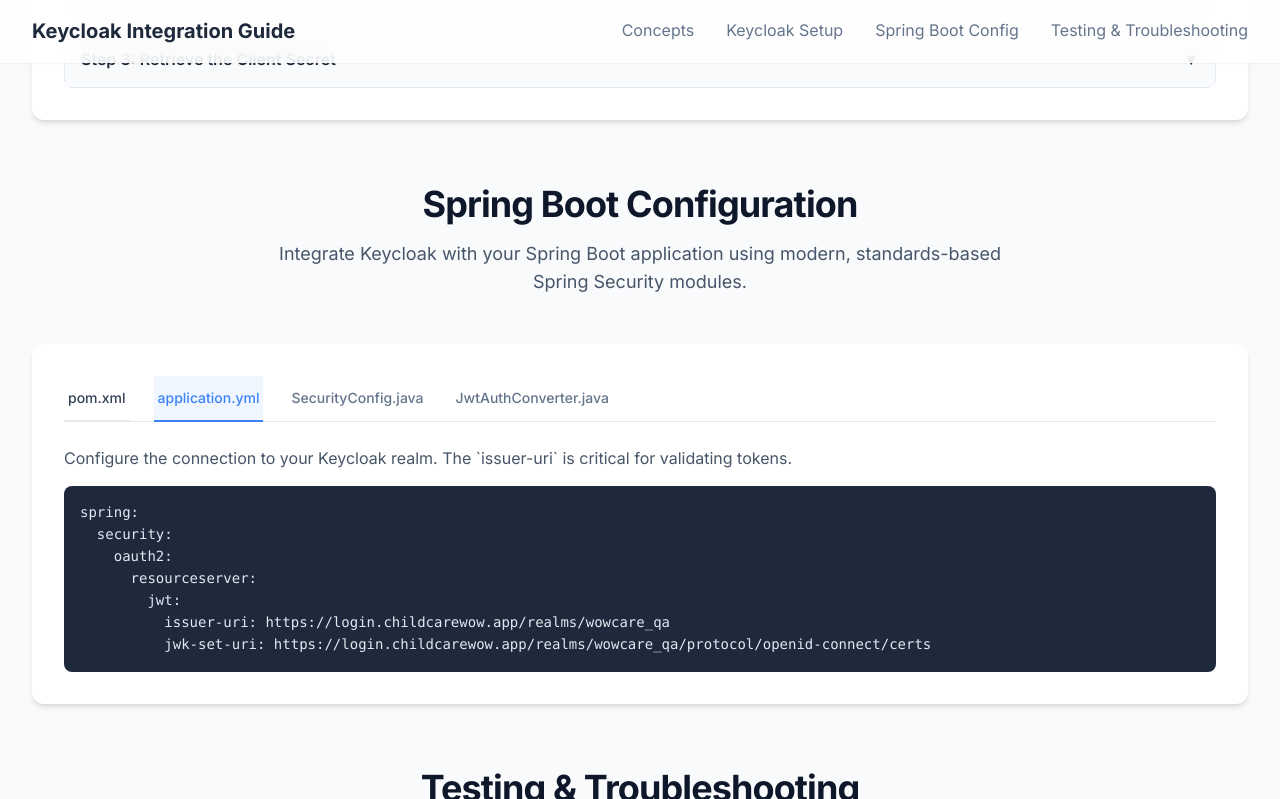
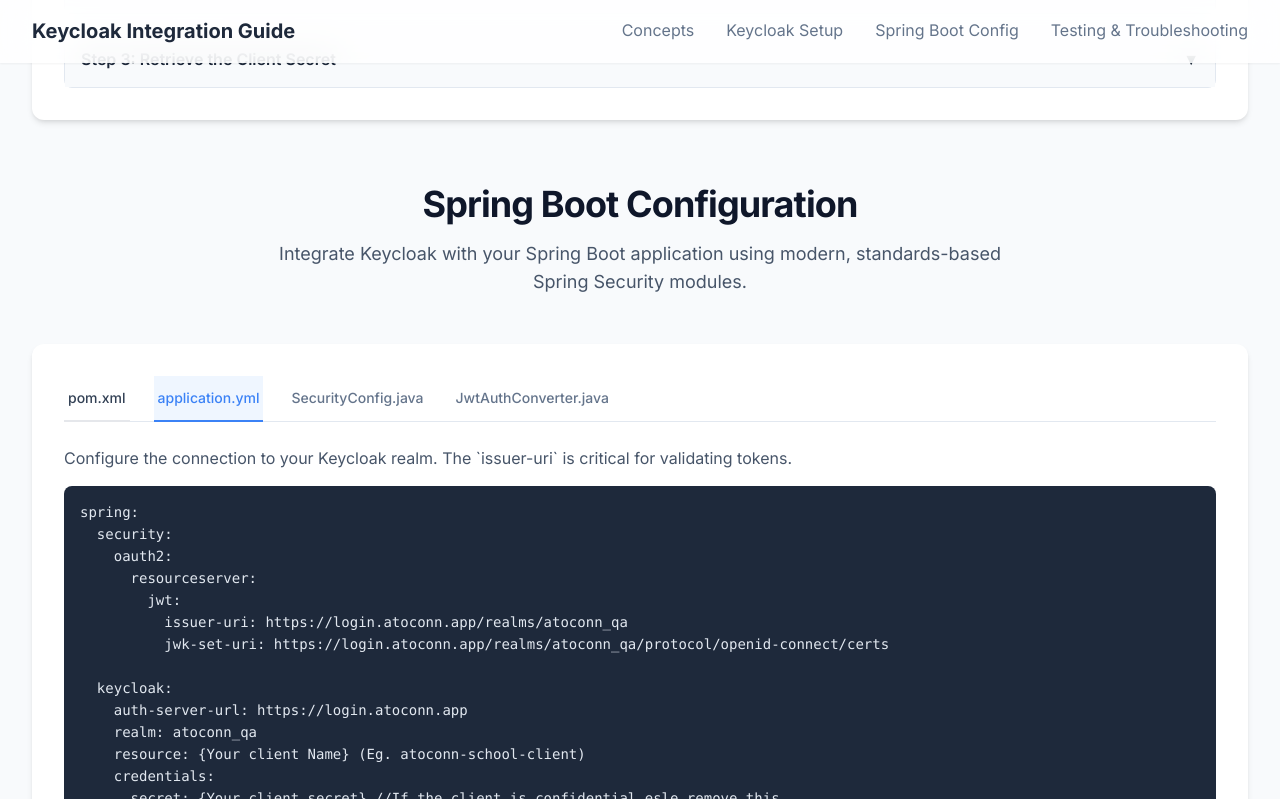
Before and after one commit to sairampatil011/keycloak, a plain HTML site: page index.html in a window 1280 px wide. Both pictures are taken after a click on the button "application.yml". Shown: the part 1756-2555 px from the top of the page. Drawn offline with nearby package versions, Linux system fonts and the light colour scheme.

Commit message:
Update index.html

```diff
--- a/index.html
+++ b/index.html
@@ -1,17 +1,15 @@
+
 <!DOCTYPE html>
 <html lang="en" class="scroll-smooth">
 <head>
     <meta charset="UTF-8">
     <meta name="viewport" content="width=device-width, initial-scale=1.0">
-    <title>Atoconn</title>
+    <title>Atoconn Docs</title>
     <script src="https://cdn.tailwindcss.com"></script>
     <link rel="preconnect" href="https://fonts.googleapis.com">
     <link rel="preconnect" href="https://fonts.gstatic.com" crossorigin>
     <link href="https://fonts.googleapis.com/css2?family=Inter:wght@400;500;600;700&display=swap" rel="stylesheet">
-    <!-- Chosen Palette: Calm Harmony (Slate/Gray neutrals, Blue accent) -->
-    <!-- Application Structure Plan: A multi-section SPA with top navigation for non-linear exploration. Key sections cover core concepts, Keycloak setup, Spring Boot config, and testing. This structure breaks down a complex technical process into manageable, thematic parts, which is more user-friendly than a single long document. Interactive elements like a clickable flow diagram, accordions for steps, and tabs for code will enhance engagement and understanding. -->
     <!-- Visualization & Content Choices: Report Info: Authorization Code Flow -> Goal: Explain a process -> Viz/Presentation: Interactive HTML/JS diagram -> Interaction: Click steps to see details -> Justification: More engaging and clearer than static text/image. Report Info: Code snippets -> Goal: Organize related code -> Viz/Presentation: Tabbed interface -> Interaction: Click tabs to switch files -> Justification: Saves space and groups related context. Report Info: Troubleshooting steps -> Goal: Provide quick solutions -> Viz/Presentation: Interactive accordion/modal -> Interaction: Click error to see solution -> Justification: Faster access to relevant info. -->
-    <!-- CONFIRMATION: NO SVG graphics used. NO Mermaid JS used. -->
     <style>
         body {
             font-family: 'Inter', sans-serif;
@@ -199,7 +197,7 @@
                             <ol class="list-decimal list-inside mt-4 space-y-2">
                                 <li>Log in to the Keycloak Admin Console.</li>
                                 <li>Hover over the realm name in the top-left and click <strong>Create Realm</strong>.</li>
-                                <li>Enter a <strong>Realm name</strong> (e.g., `wowcare_qa`).</li>
+                                <li>Enter a <strong>Realm name</strong> (e.g., `atoconn_qa`).</li>
                                 <li>Click <strong>Create</strong>. You will now operate within this new realm.</li>
                             </ol>
                         </div>
@@ -216,8 +214,7 @@
                             <p class="text-slate-600">Register your microservice as a client. This configuration defines how it communicates with Keycloak.</p>
                             <h5 class="font-semibold">General Settings:</h5>
                             <ul class="list-disc list-inside">
-                                <li><strong>Client ID:</strong> `wowcare-school-ms-client` (must match your application config).</li>
-                                <li><strong>Name:</strong> A human-readable name like "WowCare School Microservice".</li>
+                                <li><strong>Client ID:</strong> `atoconn-{project_name}-client` (must match your application config).</li>
                             </ul>
                             <h5 class="font-semibold">Capability Config:</h5>
                             <ul class="list-disc list-inside">
@@ -227,7 +224,7 @@
                             <h5 class="font-semibold">Login Settings (add all relevant URLs):</h5>
                             <ul class="list-disc list-inside">
                                 <li><strong>Valid Redirect URIs:</strong>
-                                    <div class="code-block text-sm mt-2">http://localhost:8080/wowcare-school-ms/swagger-ui/oauth2-redirect.html<br>https://wow.atoconn.com/wowcare-school-ms/swagger-ui/oauth2-redirect.html<br>http://localhost:8080/*</div>
+                                    <div class="code-block text-sm mt-2">http://localhost:8080/{project_name}/swagger-ui/oauth2-redirect.html<br>https://wow.atoconn.com/{project_name}/swagger-ui/oauth2-redirect.html<br>http://localhost:8080/*</div>
                                 </li>
                                 <li><strong>Web Origins:</strong>
                                     <div class="code-block text-sm mt-2">http://localhost:8080<br>https://wow.atoconn.com</div>
@@ -291,8 +288,16 @@
     oauth2:
       resourceserver:
         jwt:
-          issuer-uri: https://login.childcarewow.app/realms/wowcare_qa
-          jwk-set-uri: https://login.childcarewow.app/realms/wowcare_qa/protocol/openid-connect/certs</code></pre>
+          issuer-uri: https://login.atoconn.app/realms/atoconn_qa
+          jwk-set-uri: https://login.atoconn.app/realms/atoconn_qa/protocol/openid-connect/certs
+
+  keycloak:
+    auth-server-url: https://login.atoconn.app
+    realm: atoconn_qa
+    resource: {Your client Name} (Eg. atoconn-school-client)
+    credentials:
+      secret: {Your client secret} //If the client is confidential esle remove this.
+    bearer-only: true</code></pre>
                 </div>
                 <div data-content="security" class="tab-content hidden">
                     <p class="text-slate-600 mb-4">Define the security filter chain. This configures your app as a stateless resource server and plugs in the custom JWT converter.</p>
@@ -359,16 +364,16 @@ public class SecurityConfig {
                             <p class="text-slate-600">First, get an access token from Keycloak using the Direct Access Grant (password) flow. Then, use that token as a Bearer token to call your API.</p>
                             <h5 class="font-semibold">1. Get Token</h5>
                             <pre class="code-block"><code>curl -X POST \\
-  https://login.childcarewow.app/realms/wowcare_qa/protocol/openid-connect/token \\
+  https://login.atoconn.app/realms/atoconn_qa/protocol/openid-connect/token \\
   -H 'Content-Type: application/x-www-form-urlencoded' \\
   -d 'grant_type=password' \\
-  -d 'client_id=wowcare-school-ms-client' \\
+  -d 'client_id={project_name}-client' \\
   -d 'client_secret=YOUR_CLIENT_SECRET' \\
   -d 'username=YOUR_USERNAME' \\
   -d 'password=YOUR_PASSWORD'</code></pre>
                             <h5 class="font-semibold">2. Call API</h5>
                             <pre class="code-block"><code>curl -X GET \\
-  https://wow.atoconn.com/wowcare-school-ms/api/v1/school/emails \\
+  https://wow.atoconn.com/{project_name}/api/v1/school/emails \\
   -H 'Authorization: Bearer YOUR_ACCESS_TOKEN'</code></pre>
                         </div>
                     </div>
@@ -383,7 +388,7 @@ public class SecurityConfig {
                         <div class="p-4 border-t border-slate-200">
                             <p class="text-slate-600"><strong class="text-red-600">Problem:</strong> Clicking "Authorize" in Swagger UI results in a "Valid redirect_uri not configured for client" error from Keycloak.</p>
                             <p class="mt-2 text-slate-600"><strong class="text-green-600">Solution:</strong> Swagger's OAuth2 flow requires its specific redirect URL to be whitelisted in Keycloak. You must add the exact URL to your client's "Valid Redirect URIs" list.</p>
-                            <div class="code-block text-sm mt-4">http://localhost:8080/wowcare-school-ms/swagger-ui/oauth2-redirect.html</div>
+                            <div class="code-block text-sm mt-4">http://localhost:8080/{project_name}/swagger-ui/oauth2-redirect.html</div>
                         </div>
                     </div>
                 </div>
```
